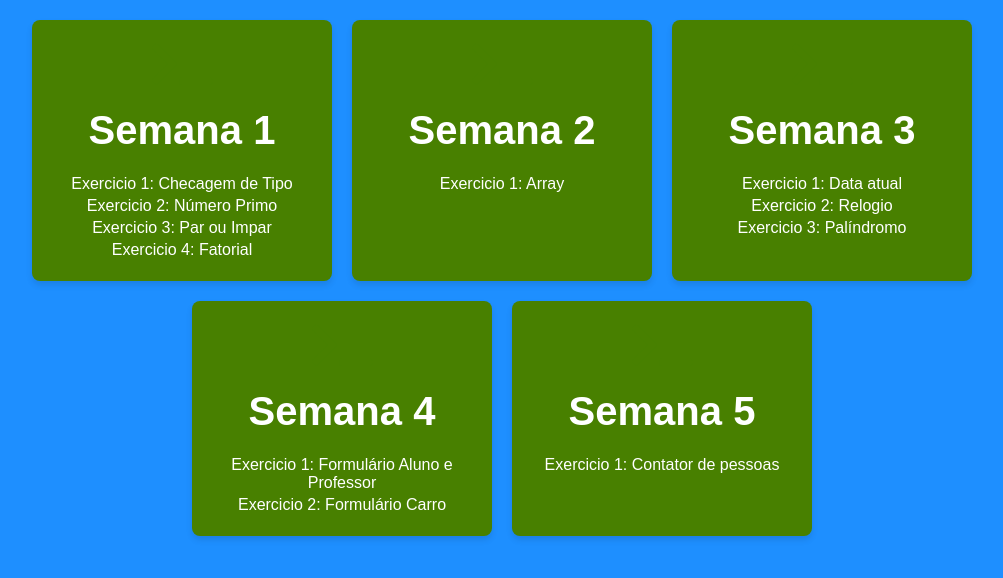
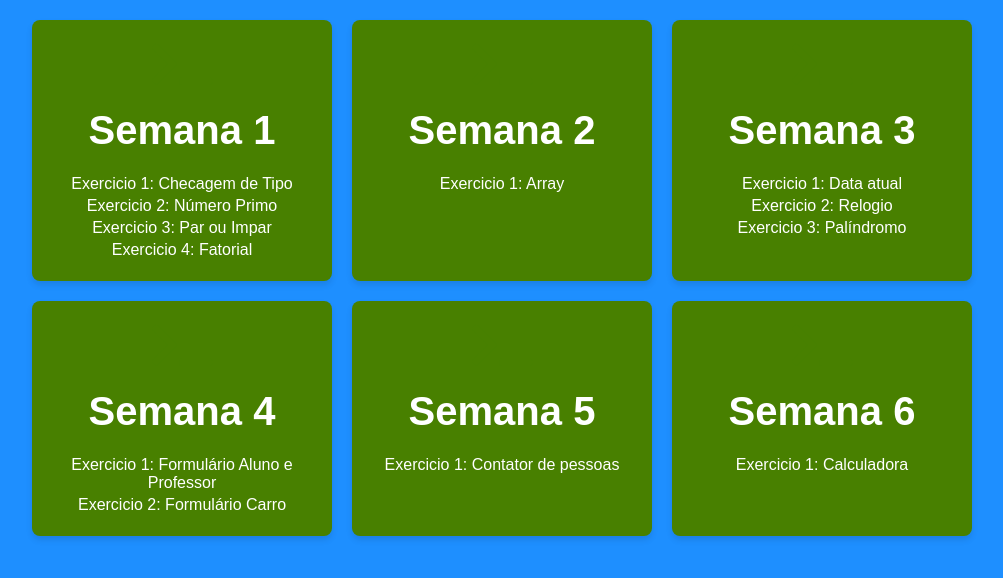
Before and after one commit to AdryanrRmos/LABengenhariasoft, a plain HTML site: page index.html in a window 1280 px wide. Shown: the whole page, without its empty margins (138-1141 px from the left). Drawn offline with Linux system fonts and the light colour scheme.

Commit message:
Update index.html

```diff
--- a/index.html
+++ b/index.html
@@ -128,6 +128,15 @@
       <a href="src/Aula 5/Contador.html">Exercicio 1: Contator de pessoas</a>
     </div>
   </div>
+  <div class="card">
+    <div class="icon">
+      <i class="fas fa-terminal"></i>
+    </div>
+    <h5 class="card-title">Semana 6</h5>
+    <div class="center">
+      <a href="src/Aula 6/calculadora.html">Exercicio 1: Calculadora</a>
+    </div>
+  </div>
 </div>
 </body>
 </html>
```
